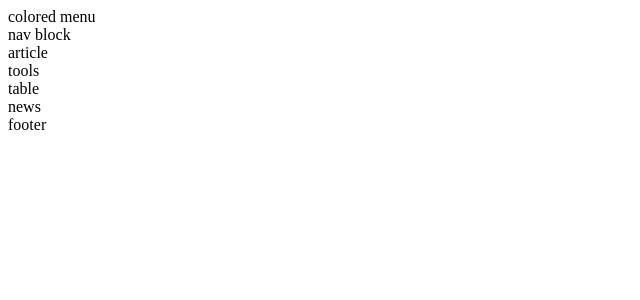
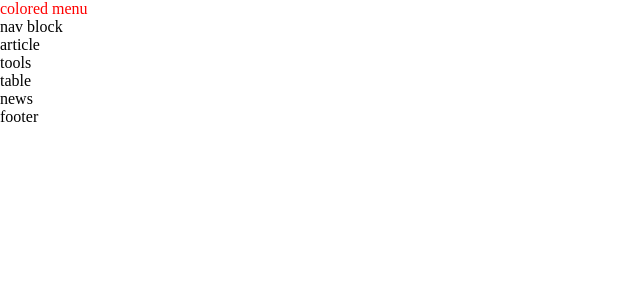
Before and after one commit to ayupov-a/ayupov-a.github.io, a PHP site: page / in a window 1280 px wide. Shown: the top 300 px of the page, without its empty margins (0-640 px from the left). Run offline with PHP 8.4, Linux system fonts and the light colour scheme.

```diff
--- /dev/null
+++ b/#source/scss/_header.scss
@@ -0,0 +1,3 @@
+.header {
+    color: red;
+}
--- /dev/null
+++ b/#source/scss/style.scss
@@ -0,0 +1,12 @@
+
+@import "_header";
+
+* {
+    padding: 0;
+    margin: 0;
+    border: 0;
+}
+
+.red {
+    color: red;
+}
--- a/css/style.css
+++ b/css/style.css
@@ -1,3 +1,13 @@
-html {
-    box-sizing: border-box;
+.header {
+  color: red;
 }
+
+* {
+  padding: 0;
+  margin: 0;
+  border: 0;
+}
+
+.red {
+  color: red;
+}
--- a/index.html
+++ b/index.html
@@ -41,6 +41,7 @@
             <div class="colored foot">
                 footer
             </div>
+
         </div>
     </footer>
 </body>
```
